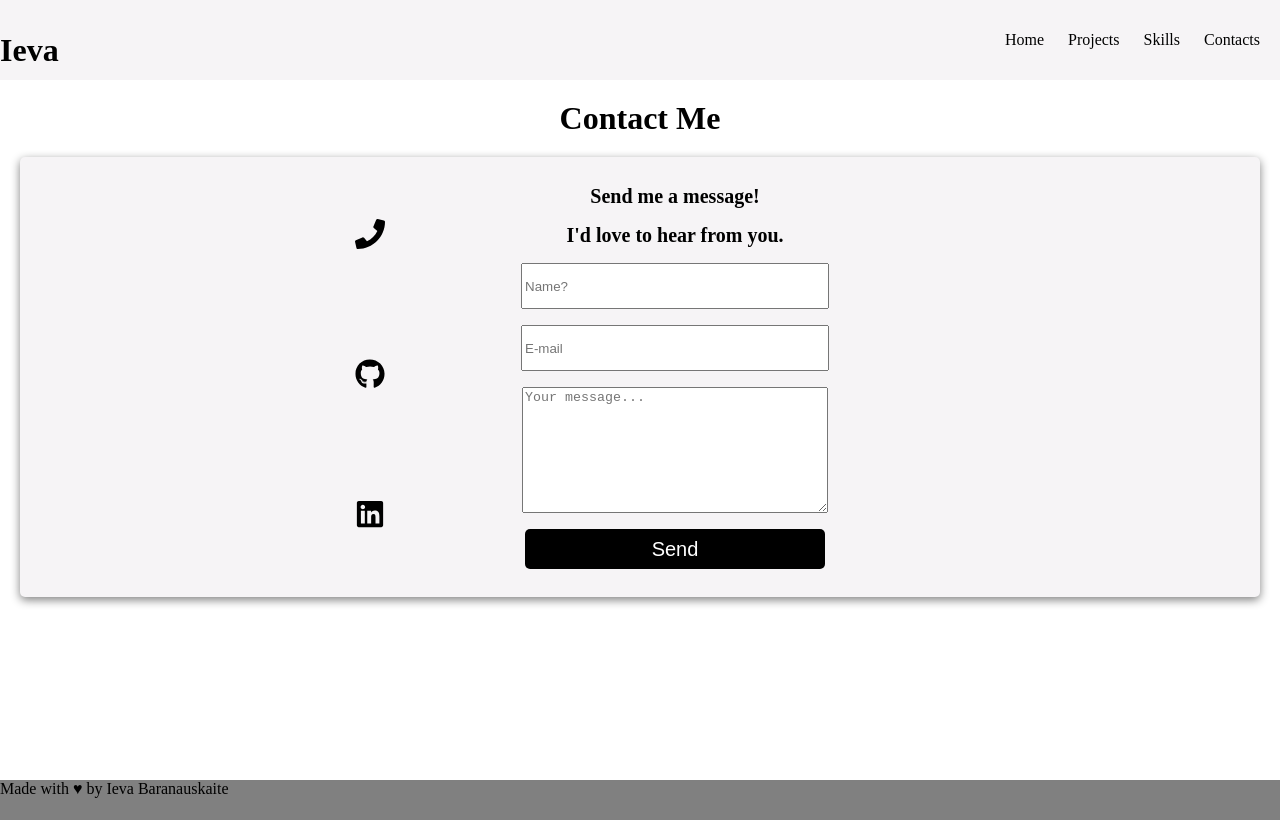
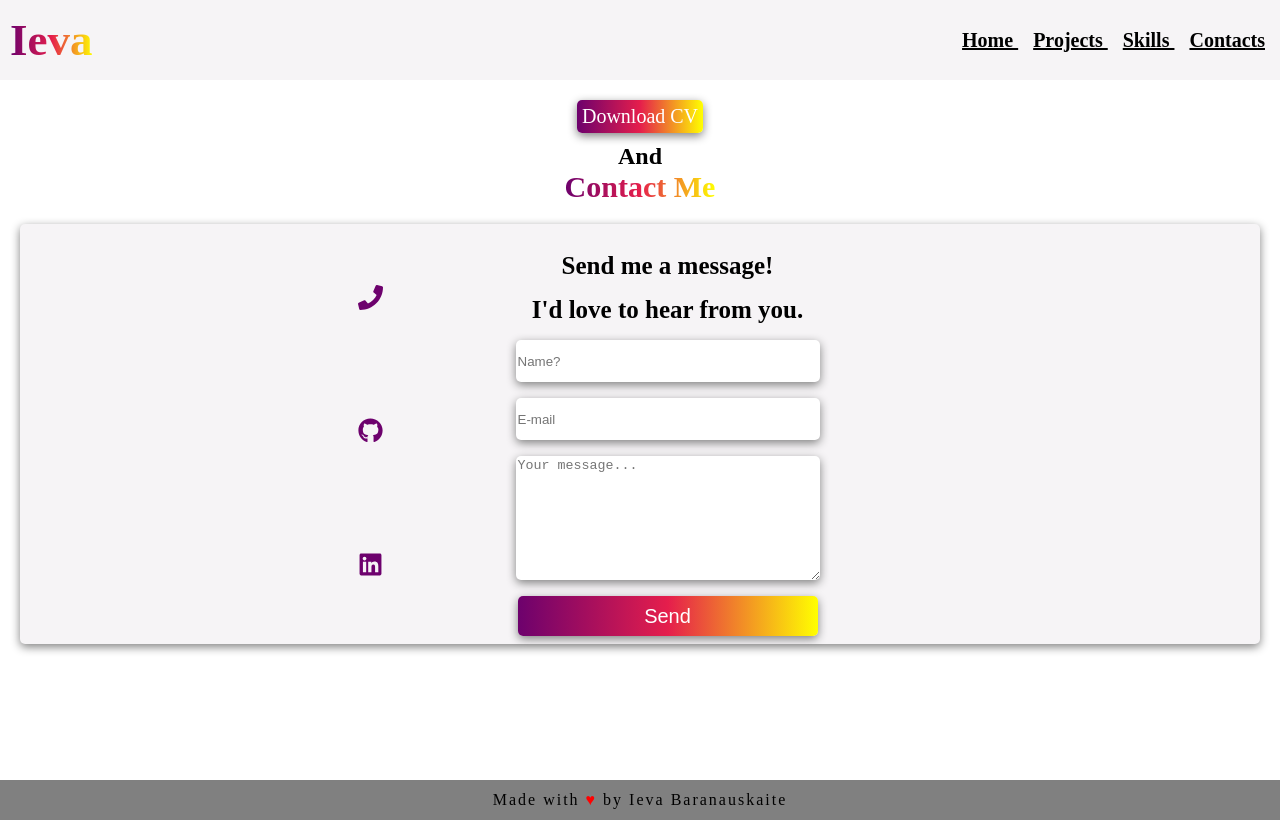
Before and after one commit to 1Eva1987/react-portfolio, a React (Create React App) app: page /contacts in a window 1280 px wide. Built offline with nearby package versions, Linux system fonts and the light colour scheme.

Commit message:
styling added to pages and components download cv button created

```diff
--- a/src/components/Footer.css
+++ b/src/components/Footer.css
@@ -1,4 +1,13 @@
 .footer {
   height: 5vh;
   background: grey;
+  display: flex;
+  justify-content: center;
+  align-items: center;
 }
+.f-text {
+  letter-spacing: 2px;
+}
+.footer p span {
+  color: red;
+}
--- a/src/components/Header.css
+++ b/src/components/Header.css
@@ -9,7 +9,25 @@
   height: 10vh;
 }
 .navLinks a {
-  margin-right: 20px;
+  margin-right: 15px;
   text-decoration: none;
   color: black;
+  font-weight: bold;
+  font-size: 20px;
+  text-decoration: underline;
 }
+.navLinks a:hover {
+  font-size: 22px;
+}
+.logo h1 {
+  font-size: 45px;
+  margin: 0 0 0 10px;
+  background: linear-gradient(
+    to right,
+    rgb(109, 1, 109),
+    rgb(229, 30, 76),
+    yellow
+  );
+  -webkit-text-fill-color: transparent;
+  -webkit-background-clip: text;
+}
--- a/src/pages/Contacts.css
+++ b/src/pages/Contacts.css
@@ -1,9 +1,23 @@
 .contacts {
   min-height: 85vh;
 }
-h1 {
-  text-align: center;
-  margin-top: 20px;
+.download {
+  margin: 20px;
+  display: flex;
+  flex-direction: column;
+  align-items: center;
+  justify-content: center;
+}
+.h1 {
+  font-size: 30px;
+  background: linear-gradient(
+    to right,
+    rgb(109, 1, 109),
+    rgb(229, 30, 76),
+    yellow
+  );
+  -webkit-text-fill-color: transparent;
+  -webkit-background-clip: text;
 }
 .contact-me {
   margin: 20px;
@@ -22,11 +36,11 @@ form {
   max-width: 500px;
   align-items: center;
   justify-content: space-around;
-  margin: 20px;
+  margin: 20px 20px 0 20px;
 }
 form p {
   font-weight: bold;
-  font-size: 20px;
+  font-size: 25px;
 }
 .contact-links {
   margin: 10px;
@@ -35,24 +49,58 @@ form p {
   align-items: center;
   justify-content: space-around;
 }
-.contact-links a {
-  padding: 10px;
-  font-size: 30px;
-  color: black;
-}
 input {
   height: 10%;
   min-width: 60%;
+  border: none;
+  box-shadow: 0 3px 10px grey;
+  border-radius: 5px;
 }
 textarea {
   min-height: 30%;
   min-width: 60%;
+  border: none;
+  box-shadow: 0 3px 10px grey;
+  border-radius: 5px;
 }
 .submit {
-  background-color: black;
+  background: linear-gradient(
+    to right,
+    rgb(109, 1, 109),
+    rgb(229, 30, 76),
+    yellow
+  );
+  box-shadow: 0 3px 10px grey;
   color: white;
   border-radius: 5px;
   border: none;
   font-size: 20px;
   cursor: pointer;
 }
+.cv:hover,
+.submit:hover {
+  box-shadow: 0 5px 10px grey;
+}
+.c-icon {
+  padding: 5px;
+  font-size: 25px;
+  color: rgb(109, 1, 109);
+}
+.cv {
+  margin-bottom: 10px;
+  text-decoration: none;
+  padding: 5px;
+  color: white;
+  background: linear-gradient(
+    to right,
+    rgb(109, 1, 109),
+    rgb(229, 30, 76),
+    yellow
+  );
+  border-radius: 5px;
+  font-size: 20px;
+  box-shadow: 0 3px 10px grey;
+}
+.c-icon:hover {
+  font-size: 30px;
+}
--- a/src/pages/Contacts.js
+++ b/src/pages/Contacts.js
@@ -30,16 +30,25 @@ function Contacts() {
   };
   return (
     <div className="contacts">
-      <h1>Contact Me</h1>
+      <div className="download">
+        <a className="cv" href="./Images/Ieva.B-CV.pdf" download>
+          Download CV
+        </a>
+        <h2>And</h2>
+        <h2 className="h1">Contact Me</h2>
+      </div>
       <div className="contact-me">
         <div className="contact-links">
-          <a href="tel:+447397803602">
-            <FaPhone className="phone" />
+          <a className="c-icon" href="tel:+447397803602">
+            <FaPhone />
           </a>
-          <a href="https://github.com/1Eva1987">
+          <a className="c-icon" href="https://github.com/1Eva1987">
             <FaGithub />
           </a>
-          <a href="https://www.linkedin.com/in/ieva-baranauskaite-096773252">
+          <a
+            className="c-icon"
+            href="https://www.linkedin.com/in/ieva-baranauskaite-096773252"
+          >
             <FaLinkedin />
           </a>
         </div>
--- a/src/pages/Home.css
+++ b/src/pages/Home.css
@@ -20,8 +20,16 @@
 .question {
   margin-top: 20px;
 }
-.home h1 {
+.home h1 span {
   font-size: 3rem;
+  background: linear-gradient(
+    to right,
+    rgb(109, 1, 109),
+    rgb(229, 30, 76),
+    yellow
+  );
+  -webkit-text-fill-color: transparent;
+  -webkit-background-clip: text;
 }
 .home h2 {
   font-size: 2rem;
@@ -29,10 +37,31 @@
 }
 .home h2 span {
   font-size: 3rem;
+  color: rgb(109, 1, 109);
 }
 .home p {
   font-size: 1.5rem;
   font-weight: bold;
+}
+.question {
+  background: linear-gradient(
+    to right,
+    rgb(109, 1, 109),
+    rgb(229, 30, 76),
+    yellow
+  );
+  -webkit-text-fill-color: transparent;
+  -webkit-background-clip: text;
+}
+.more span {
+  background: linear-gradient(
+    to right,
+    rgb(109, 1, 109),
+    rgb(229, 30, 76),
+    yellow
+  );
+  -webkit-text-fill-color: transparent;
+  -webkit-background-clip: text;
 }
 @media screen and (min-width: 780px) {
   .home {
@@ -43,11 +72,12 @@
   .hello {
     margin-left: 150px;
   }
-  .home h1 {
+  .home h1 span {
     font-size: 4rem;
   }
   .home h2 {
     font-size: 3rem;
+    margin-bottom: 40px;
   }
   .home h2 span {
     font-size: 4rem;
@@ -55,4 +85,7 @@
   .home p {
     font-size: 2rem;
   }
+  .question {
+    margin-top: 40px;
+  }
 }
--- a/src/pages/Home.js
+++ b/src/pages/Home.js
@@ -5,7 +5,9 @@ function Home() {
   return (
     <div className="home">
       <div className="hello">
-        <h1>Hello,</h1>
+        <h1>
+          <span>Hello,</span>
+        </h1>
         <h2>
           My name is <span>Ieva</span>
         </h2>
@@ -14,7 +16,9 @@ function Home() {
         <p>based in </p>
         <p>North Lincolnshire</p>
         <p className="question">Want to know more?</p>
-        <p>Feell free to use the links above </p>
+        <p className="more">
+          Feell free to use the <span>LINKS </span>above.
+        </p>
       </div>
     </div>
   );
--- a/src/pages/Projects.css
+++ b/src/pages/Projects.css
@@ -12,6 +12,20 @@
   flex-direction: column;
   align-items: center;
   justify-content: space-between;
+}
+h1 {
+  width: fit-content;
+  margin: auto;
+  background: linear-gradient(
+    to right,
+    rgb(109, 1, 109),
+    rgb(229, 30, 76),
+    yellow
+  );
+  -webkit-text-fill-color: transparent;
+  -webkit-background-clip: text;
+  text-align: center;
+  margin-top: 20px;
 }
 .projects p {
   margin: 0 20px;
@@ -32,9 +46,23 @@
   justify-content: center;
   margin: 10px;
   text-decoration: none;
-  background-color: purple;
+  background: linear-gradient(
+    to right,
+    rgb(109, 1, 109),
+    rgb(229, 30, 76),
+    yellow
+  );
+  box-shadow: 0 3px 10px grey;
+
   color: white;
+
   padding: 5px 10px;
   cursor: pointer;
   border-radius: 10px;
 }
+.icon {
+  padding-right: 5px;
+}
+.links a:hover {
+  box-shadow: 0 5px 10px grey;
+}
--- a/src/pages/Projects.js
+++ b/src/pages/Projects.js
@@ -1,5 +1,6 @@
 import React from "react";
 import "./Projects.css";
+import { FaGithub, FaEye } from "react-icons/fa";
 
 function Projects(props) {
   return (
@@ -8,11 +9,12 @@ function Projects(props) {
       <h2 className="card-title">{props.name}</h2>
       <p className="card-text">{props.description}</p>
       <div className="links">
-        <a href={props.repo} target="_blank">
+        <a href={props.repo} target="_blank" rel="noreferrer">
+          <FaGithub className="icon" />
           GitHub
         </a>
-        <a href={props.live} target="_blank">
-          Live
+        <a href={props.live} target="_blank" rel="noreferrer">
+          <FaEye className="icon" /> Live
         </a>
       </div>
     </div>
```
Also changed, not shown: 1 other file (tests, documents, lock files or other folders).
